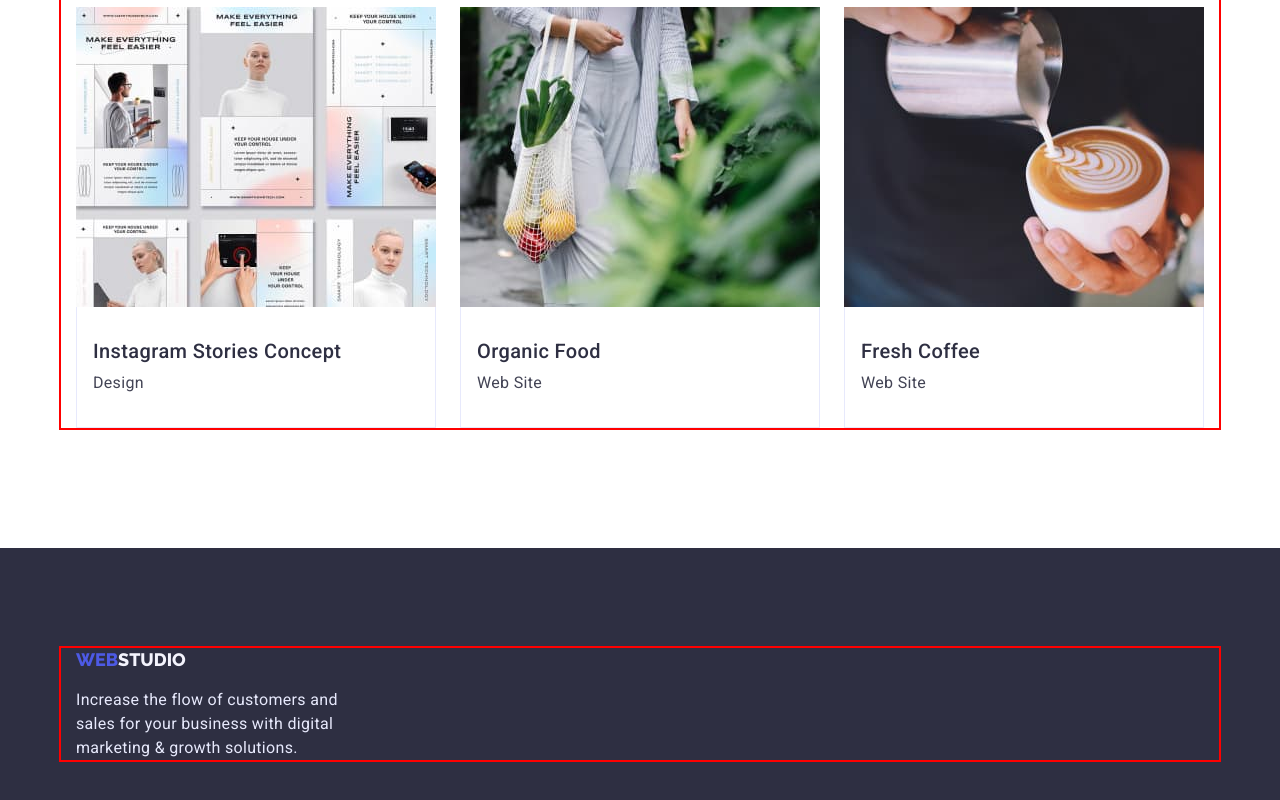
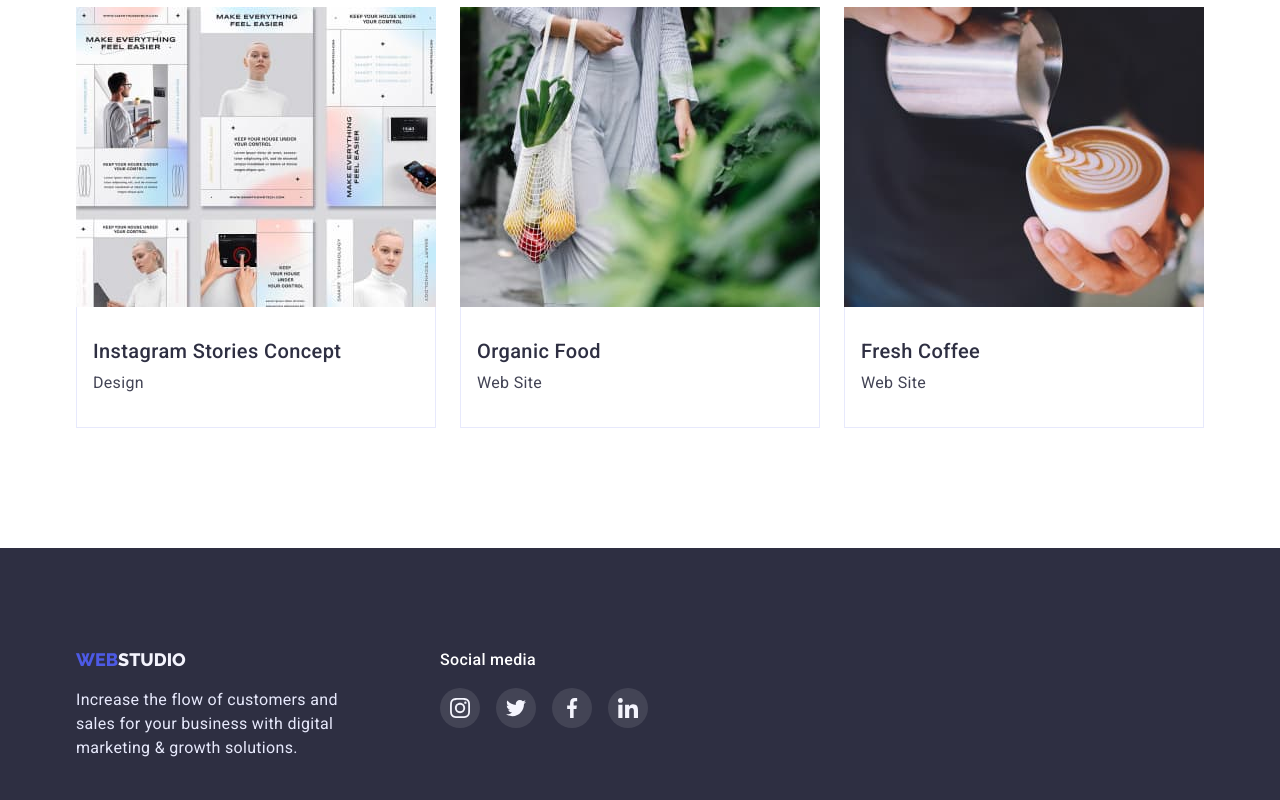
Before and after one commit to OlegFurculita1408/goit-markup-hw-04, a plain HTML site: page portfolio.html in a window 1280 px wide. Shown: the part 1228-2028 px from the top of the page. Drawn offline with nearby package versions, Linux system fonts and the light colour scheme.

Commit message:
footers and box shadow

```diff
--- a/css/style.css
+++ b/css/style.css
@@ -45,7 +45,7 @@ button {
     padding-right: 15px;
     margin-left: auto;
     margin-right: auto;
-    outline: 2px solid red;
+    /* outline: 2px solid red; */
 }
 /* ---------hidden header-------- */
 .visualy-hidden {
@@ -347,7 +347,6 @@ button {
     padding-right: 100px;
 }
 .social-wrap {
-    border: 1px solid yellowgreen;
     min-width: 208px;
 }
 .social-header {
@@ -360,12 +359,12 @@ button {
 }
 .social-item {
     display: flex;
-    justify-content: center;
     gap: 16px;
 }
 .social-items {
     width: 40px;
     height: 40px;
+    flex-basis: calc((100% - 48px) / 4);
 }
 .social-links {
     width: 100%;
@@ -378,6 +377,7 @@ button {
 }
 .social-icon-footers {
     fill: #F4F4FD;
+    align-content: center;
 }
 
 
@@ -428,6 +428,12 @@ button {
     border: 1px solid #E7E9FC;
     border-top: 0;
     padding: 32px 0 32px 16px;
+}
+.project-items-content:is(:hover, :focus) {
+    border: 0.5px solid #F4F4FD;
+    box-shadow: 0px 1px 6px rgba(46, 47, 66, 0.08),
+                0px 1px 1px rgba(46, 47, 66, 0.16),
+                0px 2px 1px rgba(46, 47, 66, 0.08);
 }
 .project-header {
     color: var(--overlays-shadow-headi);
--- a/portfolio.html
+++ b/portfolio.html
@@ -122,9 +122,50 @@
     </main>
     <!--Basement-->
     <footer class="footers">
-        <div class="footers-wrap container">
+        <!--  -->
+        <!-- <div class="footers-wrap container">
             <a href="./index.html" class="logo link"><span class="logo-web">Web</span><span class="logo-footer">Studio</span></a>
             <p  class="footers-coperite">Increase the flow of customers and sales for your business with digital marketing & growth solutions.</p>
+        </div> -->
+        <!-- new -->
+        <div class="footers-con-wrap container">
+            <div class="footers-wrap">
+                <a href="./index.html" class="logo link"><span class="logo-web">Web</span><span class="logo-footer">Studio</span></a>
+                <p  class="footers-coperite">Increase the flow of customers and sales for your business with digital marketing & growth solutions.</p>
+            </div>
+            <div class="social-wrap">
+                <h4 class="social-header">Social media</h4>
+                <ul class="social-item list">
+                    <li class="social-items">
+                        <a href="" class="social-links link">
+                            <svg class="social-icon-footers" width="20" height="20">
+                                <use href="./images/symbol-defs.svg#icon-instagram-1"></use>
+                            </svg>
+                        </a>
+                    </li>
+                    <li class="social-items">
+                        <a href="" class="social-links link">
+                            <svg class="social-icon-footers" width="20px" heght="20px">
+                                <use href="./images/symbol-defs.svg#icon-twitter-1"></use>
+                            </svg>
+                        </a>
+                    </li>
+                    <li class="social-items">
+                        <a href="" class="social-links link">
+                            <svg class="social-icon-footers" width="20px" heght="20px">
+                                <use href="./images/symbol-defs.svg#icon-facebook-1"></use>
+                            </svg>
+                        </a>
+                    </li>
+                    <li class="social-items">
+                        <a href="" class="social-links link">
+                            <svg class="social-icon-footers" width="20px" heght="20px">
+                                <use href="./images/symbol-defs.svg#icon-linkedin-1"></use>
+                            </svg>
+                        </a>
+                    </li>
+                </ul>
+            </div>
         </div>
     </footer>
 </body>
```
Also changed, not shown: index.html (+4 -4 lines).
